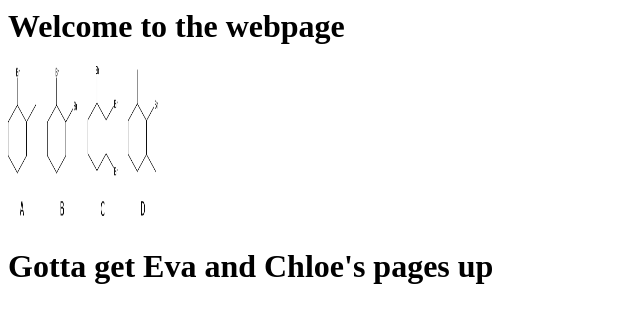
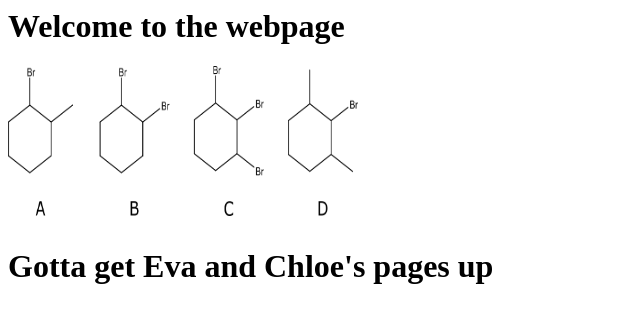
Before and after one commit to waldo82/waldo82.github.io, a plain HTML site: page index.html in a window 1280 px wide. Shown: the whole page, without its empty margins (0-640 px from the left). Drawn offline with Linux system fonts and the light colour scheme.

Commit message:
Update index.html

```diff
--- a/index.html
+++ b/index.html
@@ -3,7 +3,7 @@
 
 <h1> Welcome to the webpage <h1>
 
-<img src="Chiral_Centers_2.png" width="150" height="150">
+<img src="Chiral_Centers_2.png" width="350" height="150">
 
 <p> Gotta get Eva and Chloe's pages up <p>
 
```
